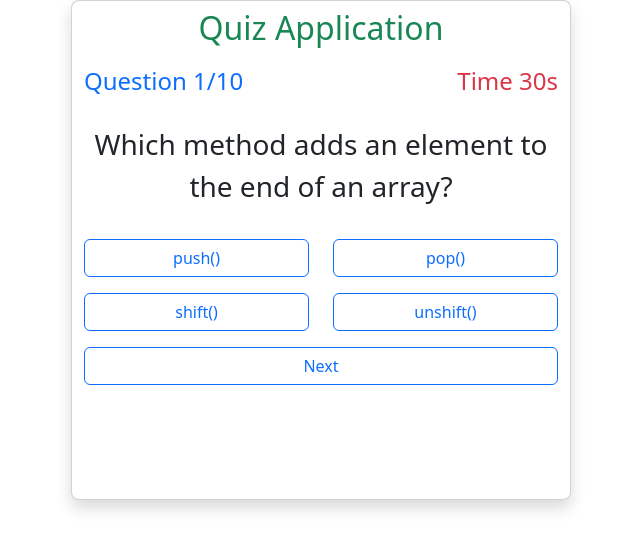
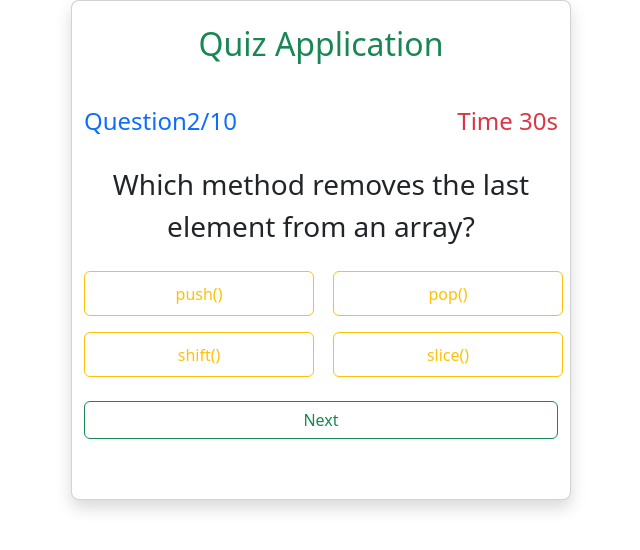
Before and after one commit to sarvaiyarutik/Javascript, a plain HTML site: page 19_Quiz/index.html in a window 1280 px wide. Both pictures are taken after a click on the button "push()". Shown: the whole page, without its empty margins (319-959 px from the left). Drawn offline with nearby package versions, Linux system fonts and the light colour scheme.

Commit message:
added code

```diff
--- a/19_Quiz/index.html
+++ b/19_Quiz/index.html
@@ -12,25 +12,25 @@
 
     <div class="container d-flex justify-content-center align-self-center min-vh-100">
         <div class="row">
-            <div class="card shadow card-quiz gap-2 rounded-3">
+            <div class="card shadow d-flex  card-quiz gap-2 rounded-3">
 
-                <h2 class="text-center pt-2 text-success">Quiz Application</h2>
+                <h2 class="text-center pt-4 pb-3 text-success">Quiz Application</h2>
 
-                <div class="d-flex fs-4  justify-content-between ">
-                    <p id="QuestionDrection" class="text-primary">Question 1/10</p>
+                <div class="d-flex fs-4 mt-2  justify-content-between ">
+                    <p id="Question" class="text-primary">Question 1/10</p>
                     <p id="timeSector" class="text-danger">Time 30s</p>
                 </div>
 
-            <p class="fs-3 text-center" id="questionQuiz">
+            <p class="fs-3 text-center" id="displayQuestion">
                 Quiz Questions
             </p>
 
-            <div id="option" class="row">
+            <div id="option" class="row row-gap-3">
 
             </div>
 
 
-            <button class="btn btn-outline-primary">Next</button>
+            <button class="btn btn-outline-success mt-3" onclick="nextBTN()">Next</button>
 
 
             </div>
--- a/19_Quiz/script.js
+++ b/19_Quiz/script.js
@@ -63,39 +63,78 @@ const quizQuestions = [
 ];
 
 
-const questionQuiz = document.getElementById("questionQuiz");
+const displayQuestion = document.getElementById("displayQuestion");
+const Question = document.getElementById("Question");
+const timeSector = document.getElementById("timeSector");
+const option = document.getElementById("option");
 
 let count = 0;
 
-questionQuiz.innerText = quizQuestions[count].question;
+let selectAnswer = 0;
+
+let score = 0;
+
+displayQuestion.innerText = quizQuestions[count].question;
 
 function showQuestion(){
-
-
-  const option = document.getElementById("option")
-
 
   option.innerHTML = "";
 
 
+  Question.innerText = `Question${count + 1}/${quizQuestions.length}`
+
   const currentQuestion = quizQuestions[count];
+
+  displayQuestion.innerText = currentQuestion.question;
 
   currentQuestion.option.forEach(function(e){
 
-    const col = document.createElement("div");
-    col.className = "col-6";
+    let col = document.createElement("div");
 
-    const btn = document.createElement("button");
-    btn.innerText = e;
-    btn.className = "btn btn-outline-primary w-100 my-2";
+    col.classList.add("col-md-6");
 
-    col.appendChild(btn);
+    let button = document.createElement("button");
+
+    button.innerText = e;
+
+    button.classList.add("btn","btn-outline-warning","option-btn")
+
+    button.onclick = function(){
+      selectAnswer = e;
+      nextBTN();
+    }
 
     option.appendChild(col);
 
+    col.appendChild(button);
+
 });
-
-
 }
 
 showQuestion();
+
+
+function nextBTN(){
+
+  const currentQuestion = quizQuestions[count];
+
+  if(selectAnswer === currentQuestion.correct){
+
+    score++;
+
+
+  }
+ count++;
+
+  selectAnswer = null;
+
+  if(count < quizQuestions.length){
+    showQuestion();
+
+  }else{
+    option.innerHTML = "";
+    questionQuiz.innerText = "Quiz Completed!";
+    Question.innerText = ` Score : ${score}/${quizQuestions.length}`;
+  }
+
+}
--- a/19_Quiz/style.css
+++ b/19_Quiz/style.css
@@ -13,3 +13,10 @@
     height: 500px;
 
 }
+
+.option-btn{
+
+    width:230px;
+    height: 45px;
+
+}
```
